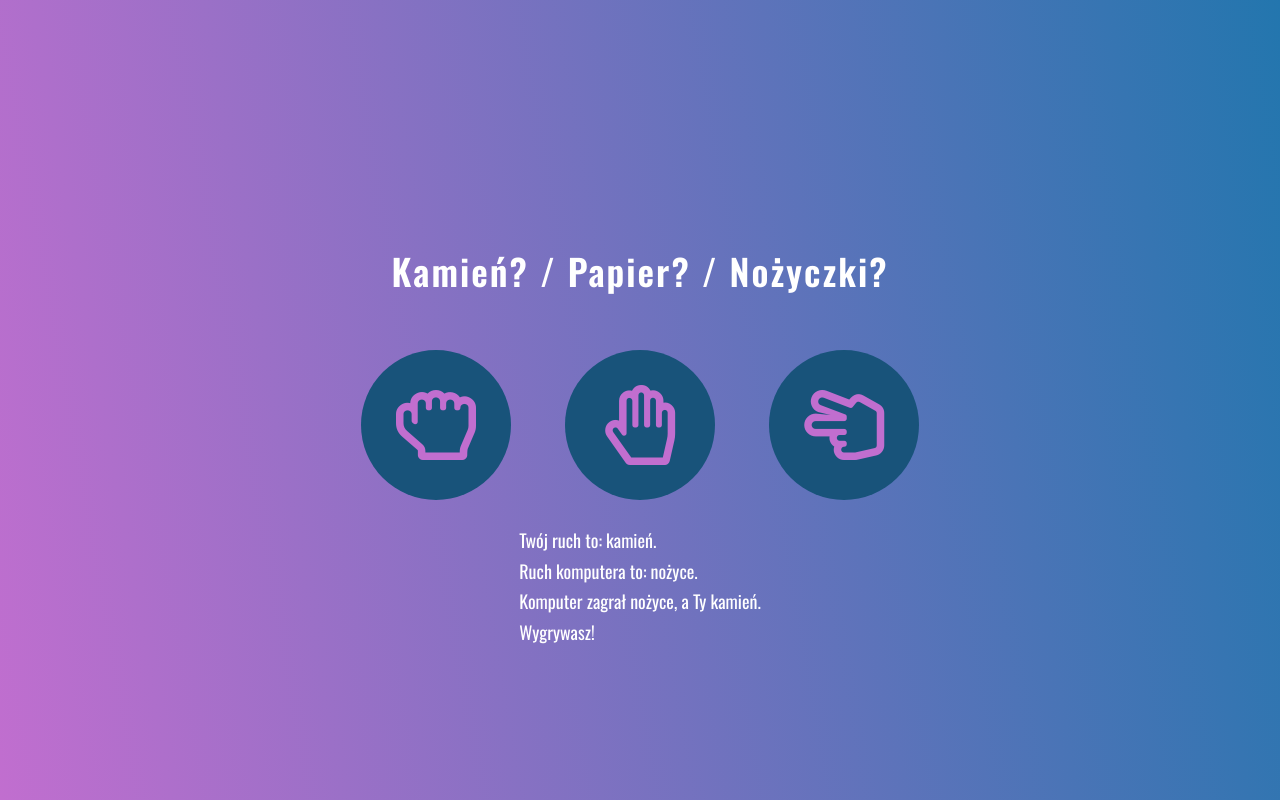
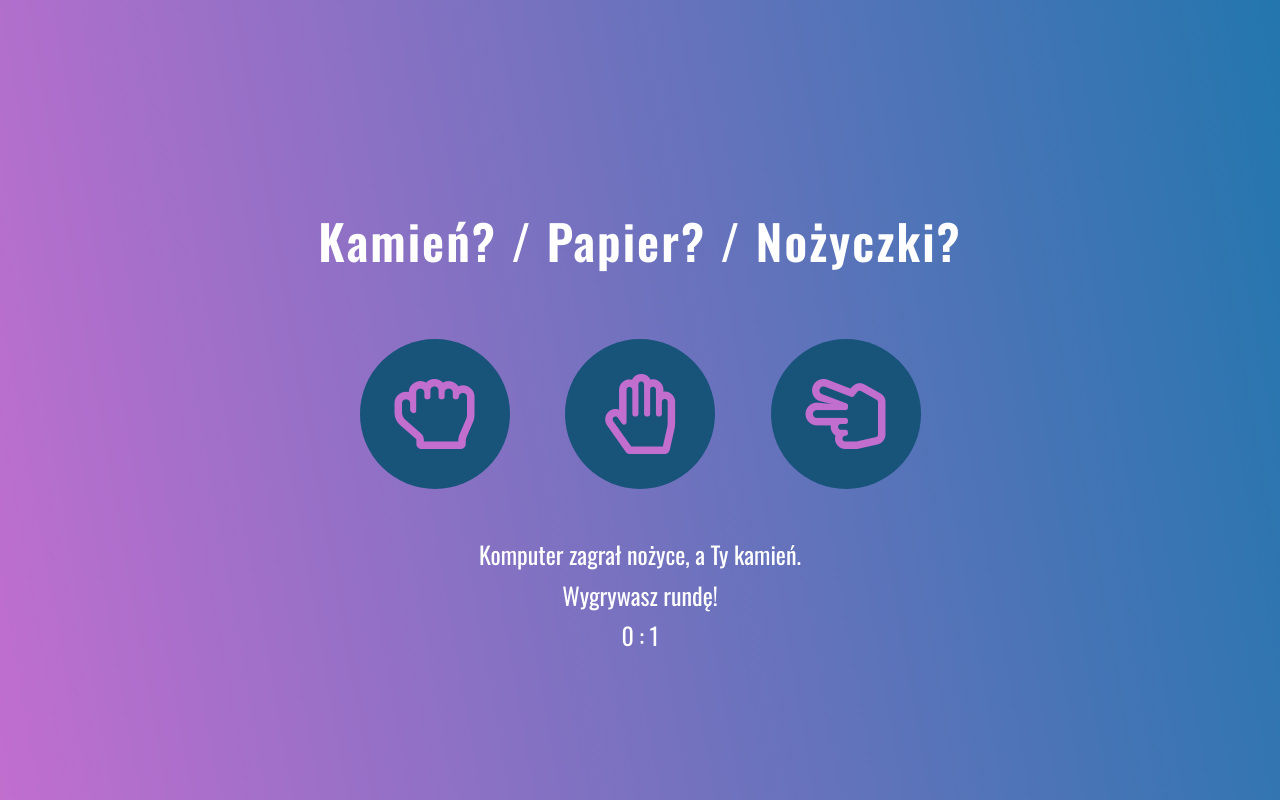
Before and after one commit to maariaantonina/javascript-prework, a website: page index.html in a window 1280 px wide. Both pictures are taken after a click on the button 435 px from the left and 425 px from the top of the page. Drawn offline with nearby package versions, Linux system fonts and the light colour scheme; files that its build step writes are made by us from their sources.

Commit message:
add round results

```diff
--- a/index.html
+++ b/index.html
@@ -18,6 +18,7 @@
             <button id="play-scissors"><i class="far fa-hand-scissors"></i></button>
         </div>
         <div id="messages"></div>
+        <div id="result"></div>
     </div>
     <script src="js/functions.js"></script>
     <script src="js/script.js"></script>
--- a/js/script.js
+++ b/js/script.js
@@ -1,5 +1,13 @@
+let computerWon = 0;
+let playerWon = 0;
+let roundNumber = 0;
+
+
 function playGame(playerInput) {
     clearMessages();
+
+    roundNumber++;
+    console.log(roundNumber);
 
     function getMoveName(argMoveId) {
         if (argMoveId == 1) {
@@ -8,24 +16,30 @@ function playGame(playerInput) {
             return 'papier';
         } else if (argMoveId == 3) {
             return 'nożyce';
-        } else {
-            printMessage('Nie znam ruchu o id ' + argMoveId + '.');
-            return 'nieznany ruch';
         }
     }
 
     function displayResult(argComputerMove, argPlayerMove) {
-        printMessage('Komputer zagrał ' + argComputerMove + ', a Ty ' + argPlayerMove + '.');
         if (argComputerMove === argPlayerMove) {
+            printMessage('Komputer zagrał ' + argComputerMove + ', Ty również.');
             printMessage('Remis!');
+            console.log(computerWon);
+            console.log(playerWon);
         } else if ((argPlayerMove === 'kamień' && argComputerMove === 'nożyce') || (argPlayerMove === 'papier' && argComputerMove === 'kamień') || (argPlayerMove === 'nożyce' && argComputerMove === 'papier')) {
-            printMessage('Wygrywasz!');
+            printMessage('Komputer zagrał ' + argComputerMove + ', a Ty ' + argPlayerMove + '.');
+            printMessage('Wygrywasz rundę!');
+            playerWon++;
+            console.log(computerWon);
+            console.log(playerWon);
         } else if ((argPlayerMove === 'kamień' && argComputerMove === 'papier') || (argPlayerMove === 'papier' && argComputerMove === 'nożyce') || (argPlayerMove === 'nożyce' && argComputerMove === "kamień")) {
-            printMessage('Przegrywasz!');
-        } else {
-            printMessage('Spróbuj wpisać właściwy numer');
+            printMessage('Komputer zagrał ' + argComputerMove + ', a Ty ' + argPlayerMove + '.');
+            printMessage('Przegrywasz rundę!');
+            computerWon++;
+            console.log(computerWon);
+            console.log(playerWon);
         }
     }
+
 
     //let playerInput = prompt('Wybierz swój ruch! 1: kamień, 2: papier, 3: nożyce.');
 
@@ -33,16 +47,20 @@ function playGame(playerInput) {
 
     let playerMove = getMoveName(playerInput);
 
-    printMessage('Twój ruch to: ' + playerMove + '.');
+    //printMessage('Twój ruch to: ' + playerMove + '.');
+
     let randomNumber = Math.floor(Math.random() * 3 + 1);
 
     console.log('Wylosowana liczba to: ' + randomNumber);
 
     let computerMove = getMoveName(randomNumber);
 
-    printMessage('Ruch komputera to: ' + computerMove + '.');
+    //printMessage('Ruch komputera to: ' + computerMove + '.');
 
     displayResult(computerMove, playerMove);
+    printMessage(computerWon + ' : ' + playerWon);
+
+
 }
 
 document.getElementById('play-rock').addEventListener('click', function () { playGame(1); });
--- a/sass/style.scss
+++ b/sass/style.scss
@@ -13,7 +13,7 @@ $color-four: #0E3147;
 
 body {
     margin: 0;
-    font-size: 18px;
+    font-size: 24px;
     line-height: 1.7;
     font-family: "Oswald", sans-serif;
     color: #fff;
@@ -32,7 +32,7 @@ body {
     h1 {
         font-weight: 700;
         letter-spacing: 2px;
-        margin-top: 30vh;
+        margin-top: 25vh;
     }
     #buttons {
         button{
@@ -54,4 +54,8 @@ body {
             }
         }
     }
+    #messages {
+        text-align: center;
+        margin-top: 20px;
+    }
 }
```
